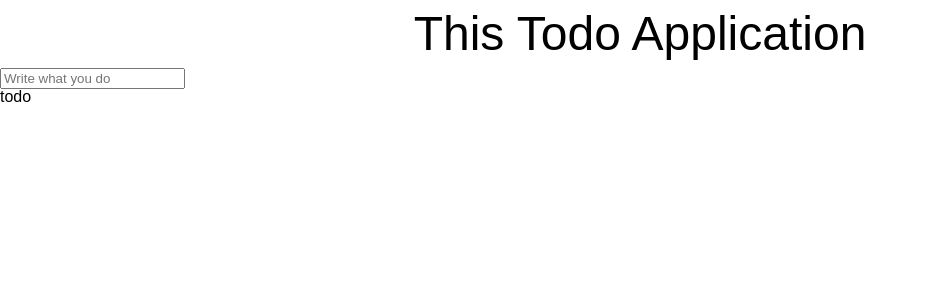
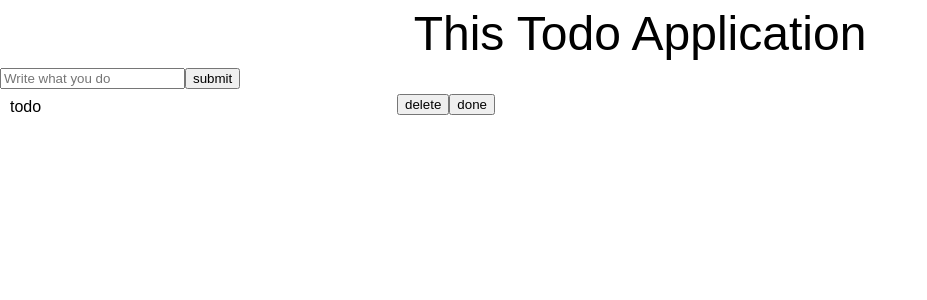
Before and after one commit to junha6316/to-do-list, a React (Create React App) app: page / in a window 1280 px wide. Shown: the top 300 px of the page, without its empty margins (0-927 px from the left). Built offline with nearby package versions, Linux system fonts and the light colour scheme.

Commit message:
추가: todo 추가 기능 추가

```diff
--- a/src/components/TodoInput.tsx
+++ b/src/components/TodoInput.tsx
@@ -1,5 +1,28 @@
-import TodoItem from "./TodoItem";
+import { eventNames } from "process"
+import React, { useState } from "react"
 
-export default function TodoInput(){
-    return <input placeholder="Write what you do" />
+
+interface IProps{
+    createTodo: (text: string) => void
 }
+export default function TodoInput({createTodo}: IProps){
+
+    const [value, setValue] = useState('')
+    const onSubmit = (event: React.FormEvent<HTMLFormElement>) =>{
+        event.preventDefault();
+        createTodo(value)
+        setValue('')
+
+    }
+
+
+    const onChange = (event: React.ChangeEvent<HTMLInputElement>)=>{
+        setValue(event.target.value)
+    }
+
+    return <form onSubmit={onSubmit}>
+        <input onChange={onChange} value={value} placeholder="Write what you do" />
+        <button type="submit" >submit</button>
+    </form>
+
+}
--- a/src/components/TodoItem.tsx
+++ b/src/components/TodoItem.tsx
@@ -1,6 +1,7 @@
 
+import styled from "styled-components"
 
-interface ITodo{
+export interface ITodo{
     id: number;
     text: string;
     done: boolean;
@@ -9,7 +10,27 @@ interface ITodo{
 interface IProps{
     todo: ITodo
 }
+
+const TodoText = styled.span`
+    padding: 5px 5px;
+`
+
+const Container = styled.div`
+    padding: 5px 5px;
+    display: flex;
+    justify-content: space-between;
+`
+
+const BtnContainer = styled.span``
 export default function TodoItem({todo}: IProps){
 
-    return <h1>{todo.text}</h1>
+    return (
+    <Container>
+        <TodoText>{todo.text}</TodoText>
+        <BtnContainer>
+            <button>delete</button>
+            <button>done</button>
+        </BtnContainer>
+    </Container>
+    )
 }
--- a/src/components/TodoList.tsx
+++ b/src/components/TodoList.tsx
@@ -1,13 +1,17 @@
-import TodoItem from "./TodoItem";
+import TodoItem, { ITodo } from "./TodoItem";
+import styled from "styled-components";
 
-export default function TodoList(){
+const Container = styled.div`
+    width: 500px;
+`
+interface IProps{
+    todos: ITodo[]
+}
+export default function TodoList({todos}: IProps){
 
-    const todos =[
-        {id:1, text: "todo", done: false}
-    ]
-    return <div>
+    return <Container>
         {todos.map(todo=>
             <TodoItem todo={todo} />
             )}
-    </div>
+    </Container>
 }
--- a/src/components/Todos.tsx
+++ b/src/components/Todos.tsx
@@ -1,11 +1,24 @@
+import { useState } from "react";
 import Header from "./Header";
 import TodoInput from "./TodoInput";
 import TodoList from "./TodoList";
 
 export default function Todos(){
+
+    const [todos, setTodos]= useState([
+        {id:1, text: "todo", done: false}
+    ])
+
+    const createTodo = (text:string) =>{
+        setTodos((prev)=>{
+            return [...prev, {id:2, text, done:false}]
+        })
+    }
+
+
     return <div>
         <Header />
-        <TodoInput />
-        <TodoList />
+        <TodoInput createTodo={createTodo}/>
+        <TodoList todos={todos}/>
     </div>
 }
```
